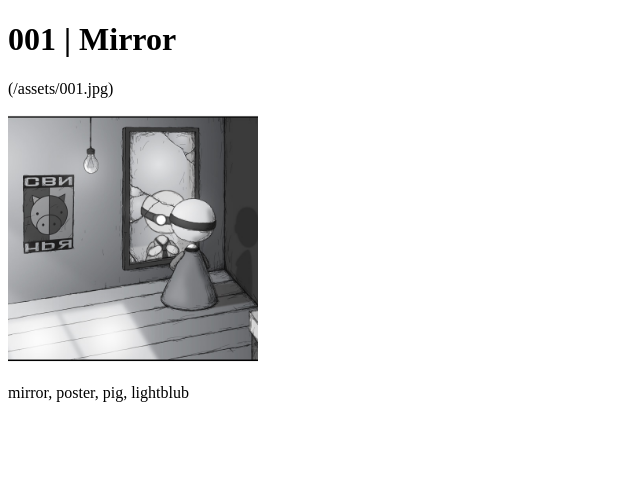
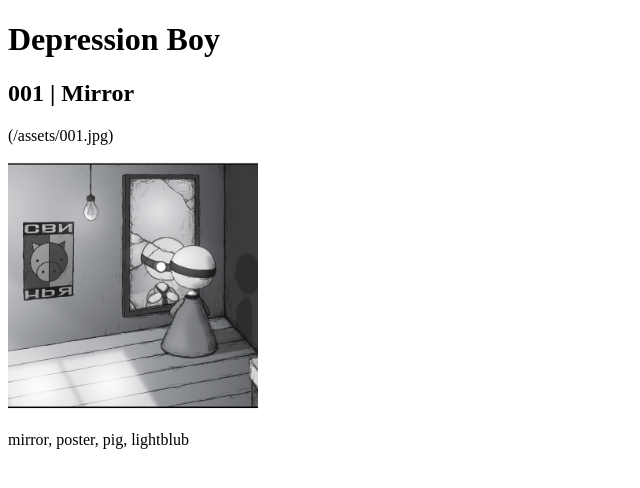
Before and after one commit to A-A-Z/depression-boy-jam, a Gatsby site: page /001 in a window 1280 px wide. Shown: the whole page, without its empty margins (0-640 px from the left). Built offline with nearby package versions, Linux system fonts and the light colour scheme; Gatsby itself is replaced by a stand-in of ours.

Commit message:
Adding styling files

```diff
--- a/package.json
+++ b/package.json
@@ -22,5 +22,6 @@
     "netlify-cms": "^1.9.3",
     "npm": "^6.1.0",
     "react-helmet": "^5.2.0"
-  }
+  },
+  "devDependencies": {}
 }
--- /dev/null
+++ b/src/assets/styles/_global.scss
@@ -0,0 +1,7 @@
+
+html,
+body {
+  background-color: $colour-background;
+  margin: 0;
+  padding: 0;
+}
--- /dev/null
+++ b/src/assets/styles/_type.scss
@@ -0,0 +1,12 @@
+
+body {
+  font-size: $font-size-default;
+}
+
+h1,
+h2,
+h3,
+h4 {
+  margin: 0;
+  padding: 0;
+}
--- a/src/assets/styles/app.scss
+++ b/src/assets/styles/app.scss
@@ -1,5 +1,10 @@
-$colour: #F00;
 
-body {
-  color: $colour;
-}
+@import './vars';
+
+// common
+@import './global';
+@import './layout';
+@import './type';
+
+// componets
+@import './components/head';
--- a/src/templates/issues.js
+++ b/src/templates/issues.js
@@ -11,7 +11,7 @@ export default function Template({ data, pathContext }) {
   const keywords = post.frontmatter.tags.join(', ')
 
   return (
-    <div>
+    <main>
       <Helmet
         title={`${site.title} : ${post.frontmatter.title} | ${post.frontmatter.word}`}
         meta={[
@@ -20,11 +20,18 @@ export default function Template({ data, pathContext }) {
           { name: 'viewport', content: 'width=device-width,initial-scale=1' },
         ]}
       />
-      <h1>{post.frontmatter.title} | {post.frontmatter.word}</h1>
-      <p>({post.frontmatter.image})</p>
-      <Img resolutions={data.issueImage.resolutions} />
-      <p>{keywords}</p>
-    </div>
+
+      <header className='page-header page-header--full'>
+        <h1 className='page-header__title'>Depression Boy</h1>
+      </header>
+
+      <section className='page-block issue-detail'>
+        <h2>{post.frontmatter.title} | {post.frontmatter.word}</h2>
+        <p>({post.frontmatter.image})</p>
+        <Img resolutions={data.issueImage.resolutions} />
+        <p>{keywords}</p>
+      </section>
+    </main>
   )
 }
 
```
Also changed, not shown: src/assets/styles/_vars.scss (added, +9 -0 lines), src/pages/index.js (+9 -3 lines), src/assets/styles/_layout.scss (added), src/assets/styles/components/_head.scss (added).
